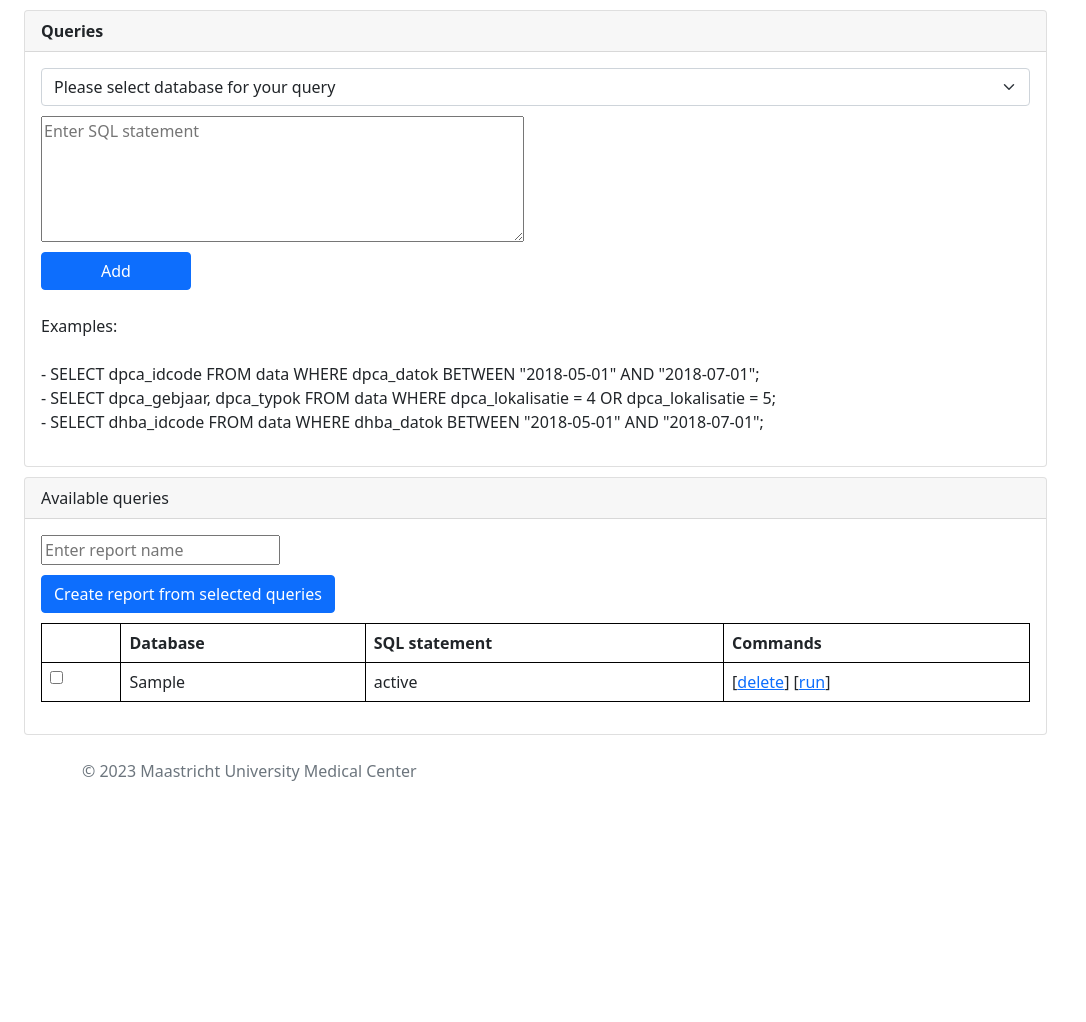
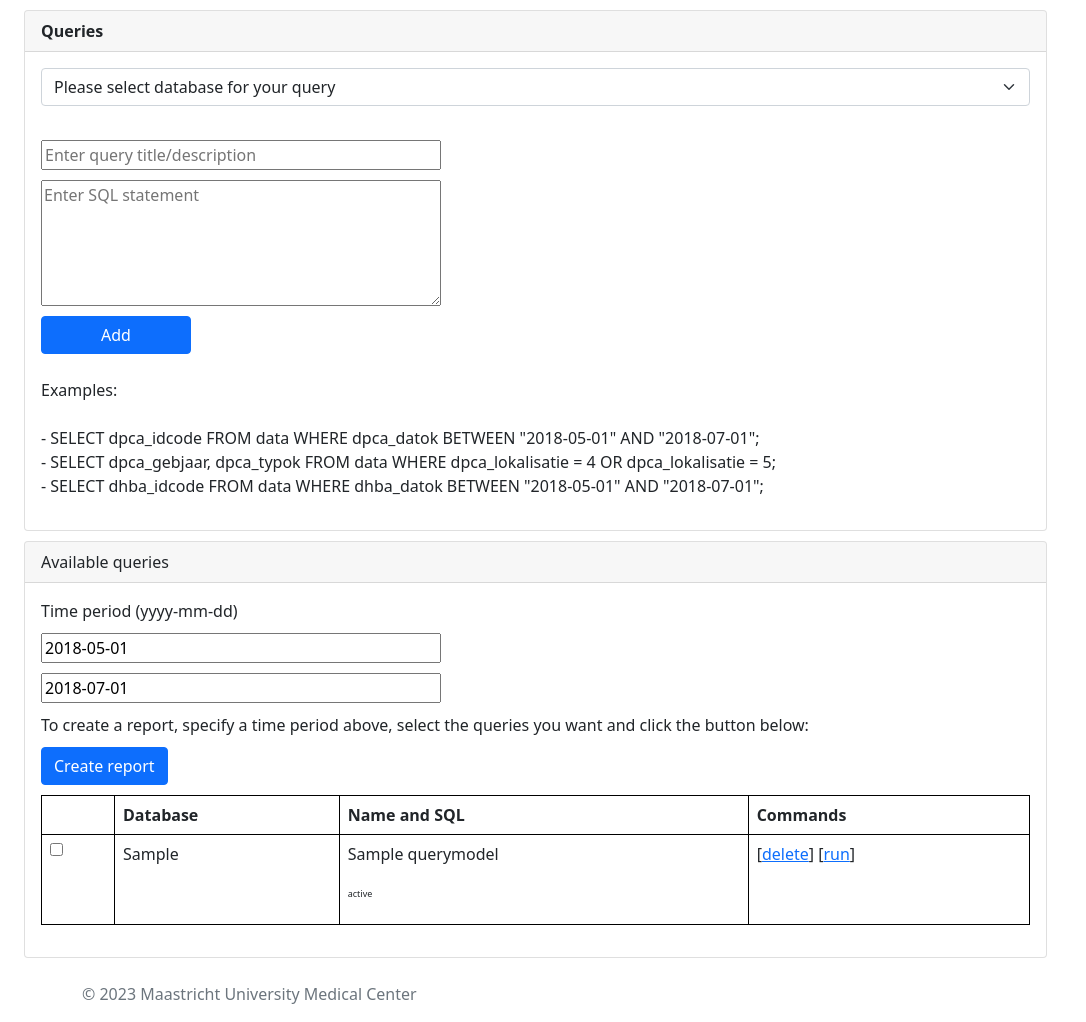
Before and after one commit to rbrecheisen/hpbdash, a Django app: page / in a window 1280 px wide. Shown: the part 66-1088 px from the top of the page, without its empty margins (0-1086 px from the left). Before the commit the page ends 847 px from the top, so only its background shows below. Run offline with Django 4.2, Linux system fonts and the light colour scheme; a user stored in the database is signed in; tables that the repository leaves empty hold one stand-in row (values such as "Sample post"); parts of the project's set-up code (start-up, migrations or seed data) failed here and were passed over; some libraries are stand-ins or nearby versions.

Commit message:
saving work

```diff
--- a/src/hpbdash/app/models.py
+++ b/src/hpbdash/app/models.py
@@ -9,6 +9,7 @@ from django.dispatch import receiver
 
 class QueryModel(models.Model):
 
+    name = models.CharField(max_length=1024)
     database = models.CharField(max_length=256)
     sql_statement = models.CharField(max_length=2048)
 
@@ -36,16 +37,9 @@ def query_result_post_delete(sender, instance, **kwargs):
 
 class ReportModel(models.Model):
 
-    name = models.CharField(max_length=1024)
+    name = models.CharField(max_length=1024, unique=True)
+    start_date = models.CharField(max_length=10)
+    end_date = models.CharField(max_length=10)
 
     def __str__(self):
-        return self.name
-
-
-class ReportItemModel(models.Model):
-
-    report = models.ForeignKey('ReportModel', on_delete=models.CASCADE)
-    query = models.ForeignKey('QueryModel', on_delete=models.DO_NOTHING)
-
-    def __str__(self):
-        return f'ReportItem(Query("{self.query.name}"))'
+        return f'{self.name} [{self.start_date} - {self.end_date}]'
--- a/src/hpbdash/app/templates/queries.html
+++ b/src/hpbdash/app/templates/queries.html
@@ -12,10 +12,11 @@
                         {% csrf_token %}
                         <select class="form-select" name="database">
                             <option selected>Please select database for your query</option>
-                            <option value="pancreas">pancreas</option>
-                            <option value="liver">liver</option>
-                        </select>
-                        <textarea style="margin-top: 10px;" name="sql_statement" placeholder="Enter SQL statement" rows="5" cols="50"></textarea><br>
+                            <option value="dpca">dpca</option>
+                            <option value="dhba">dhba</option>
+                        </select><br>
+                        <input style="margin-top: 10px; width: 400px;" type="text" name="name" placeholder="Enter query title/description" /><br>
+                        <textarea style="margin-top: 10px; width: 400px;" name="sql_statement" placeholder="Enter SQL statement" rows="5" cols="50"></textarea><br>
                         <button style="margin-top: 10px; width: 150px;" type="submit" class="btn btn-primary">Add</button><br>
                         <br>
                         Examples:<br>
@@ -35,20 +36,27 @@
                 <div class="card-body">
                     <form action="/reports/create" method="post", enctype="multipart/form-data">
                         {% csrf_token %}
-                        <input type="text" name="report_name" placeholder="Enter report name" /><br>
-                        <button style="margin-top: 10px;" type="submit" class="btn btn-primary">Create report from selected queries</button>
+                        Time period (yyyy-mm-dd)<br>
+                        <input style="margin-top: 10px; margin-bottom: 10px; width: 400px;" type="text" name="start_date" placeholder="Enter start date" value="2018-05-01"><br>
+                        <input style="margin-bottom: 10px; width: 400px;" type="text" name="end_date" placeholder="Enter end date" value="2018-07-01"><br>
+                        To create a report, specify a time period above, select the queries you want and click the button below:<br>
+                        <button style="margin-top: 10px;" type="submit" class="btn btn-primary">Create report</button>
                         <table style="margin-top: 10px;" class="table">
                             <tr>
                                 <th></th>
                                 <th>Database</th>
-                                <th>SQL statement</th>
+                                <th>Name and SQL</th>
                                 <th>Commands</th>
                             </tr>
                             {% for query in queries %}
                                 <tr>
                                     <td><input type="checkbox" name="{{ query.id }}_cbx"></td>
                                     <td>{{ query.database }}</td>
-                                    <td>{{ query.sql_statement }}</td>
+                                    <td>
+                                        {{ query.name }}<br>
+                                        <br>
+                                        <p style="font-size: 9px;">{{ query.sql_statement }}</p>
+                                    </td>
                                     {%  if user.is_staff %}
                                         <td>
                                             [<a href="/queries/{{ query.id }}/delete">delete</a>]
--- a/src/hpbdash/app/templates/result.html
+++ b/src/hpbdash/app/templates/result.html
@@ -1,7 +1,7 @@
 {% extends "base.html" %}
 {% block content %}
 <div class="container-fluid">
-    <div class="row"><p style="margin-top: 10px"><a href="/queries/">Back to queries</a></p></div>
+    <div class="row"><p style="margin-top: 10px"><a href="/queries/">Queries</a></p></div>
     <div class="row">
         <div class="col-sm-10">
             <div class="card" style="margin-top: 10px;">
--- a/src/hpbdash/app/urls.py
+++ b/src/hpbdash/app/urls.py
@@ -10,5 +10,8 @@ urlpatterns = [
     path('results/<int:result_id>/', views.get_result),
     path('results/<int:result_id>/download', views.download_result),
     path('results/<int:result_id>/delete', views.delete_result),
-    path('create_report', views.create_report),
+    path('reports/', views.get_reports),
+    path('reports/create', views.create_report),
+    path('reports/<int:report_id>/generate_content', views.generate_report_content),
+    path('reports/<int:report_id>/delete', views.delete_report),
 ]
--- a/src/hpbdash/app/views.py
+++ b/src/hpbdash/app/views.py
@@ -25,6 +25,7 @@ def get_queries(request):
 @login_required
 def create_query(request):
     QueryModel.objects.create(
+        name=request.POST.get('name'),
         database=request.POST.get('database'),
         sql_statement=request.POST.get('sql_statement')
         )
@@ -106,7 +107,51 @@ def get_reports(request):
 """-------------------------------------------------------------------------------------------------------------------
 """
 def create_report(request):
-    report_name = request.POST.get('report_name', None)
-    report = ReportModel.objects.create(report_name)
-    # how do I get the queries checked for this report from the queries.html
-    return redirect('/queries/')
+    # get all queries and check which one was selectec
+    queries = QueryModel.objects.all()
+    selected_queries = []
+    for query in queries:
+        query_checkbox_id = f'{query.id}_cbx'
+        if request.POST.get(query_checkbox_id, None) is not None:
+            selected_queries.append(query)
+    # update query SQL to include the start and end dates for this new report
+    start_date = request.POST.get('start_date')
+    end_date = request.POST.get('end_date')
+    for query in selected_queries:
+        if 'WHERE' in query.sql_statement:
+            items = query.sql_statement.split('WHERE')
+            select = items[0]
+            where_clause = items[1]
+            where_clause += f'WHERE {settings.CASTOR_DATOK_NAMES[query.database]} BETWEEN "{start_date}" AND "{end_date}" {where_clause}'
+            query.sql_statement = select + where_clause
+            if not query.sql_statement.endswith(';'):
+                query.sql_statement += ';'
+        else:
+            if query.sql_statement.endswith(';'):
+                query.sql_statement = query.sql_statement[:-1]
+            query.sql_statement += f' WHERE {settings.CASTOR_DATOK_NAMES[query.database]} BETWEEN "{start_date}" AND "{end_date}";'
+        print(f'updated query (not saved): {query.sql_statement}')
+    # run queries where each query results in a dataframe
+    for query in selected_queries:
+        query_runner = CastorQueryRunner(settings.CASTOR_DB_FILES[query.database])
+        df = query_runner.execute(query.sql_statement)
+        print(df)
+    # create report instance
+    # timestamp = timezone.now().strftime('%Y%m%d%H%M%S')
+    # report = ReportModel.objects.create(name=f'report-{timestamp}', start_date=start_date, end_date=end_date)
+    return redirect('/reports/')
+
+
+"""-------------------------------------------------------------------------------------------------------------------
+"""
+def delete_report(request, report_id):
+    report = ReportModel.objects.get(pk=report_id)
+    report.delete()
+    return redirect('/reports/')
+
+
+"""-------------------------------------------------------------------------------------------------------------------
+"""
+def generate_report_content(request, report_id):
+    report = ReportModel.objects.get(pk=report_id)
+    return render(request, 'report.html', context={'report': report})
```
Also changed, not shown: src/hpbdash/app/templates/reports.html (+6 -3 lines), src/hpbdash/hpbdash/settings.py (+7 -2 lines), src/hpbdash/app/migrations/0001_initial.py, src/hpbdash/app/templates/report.html (added).
